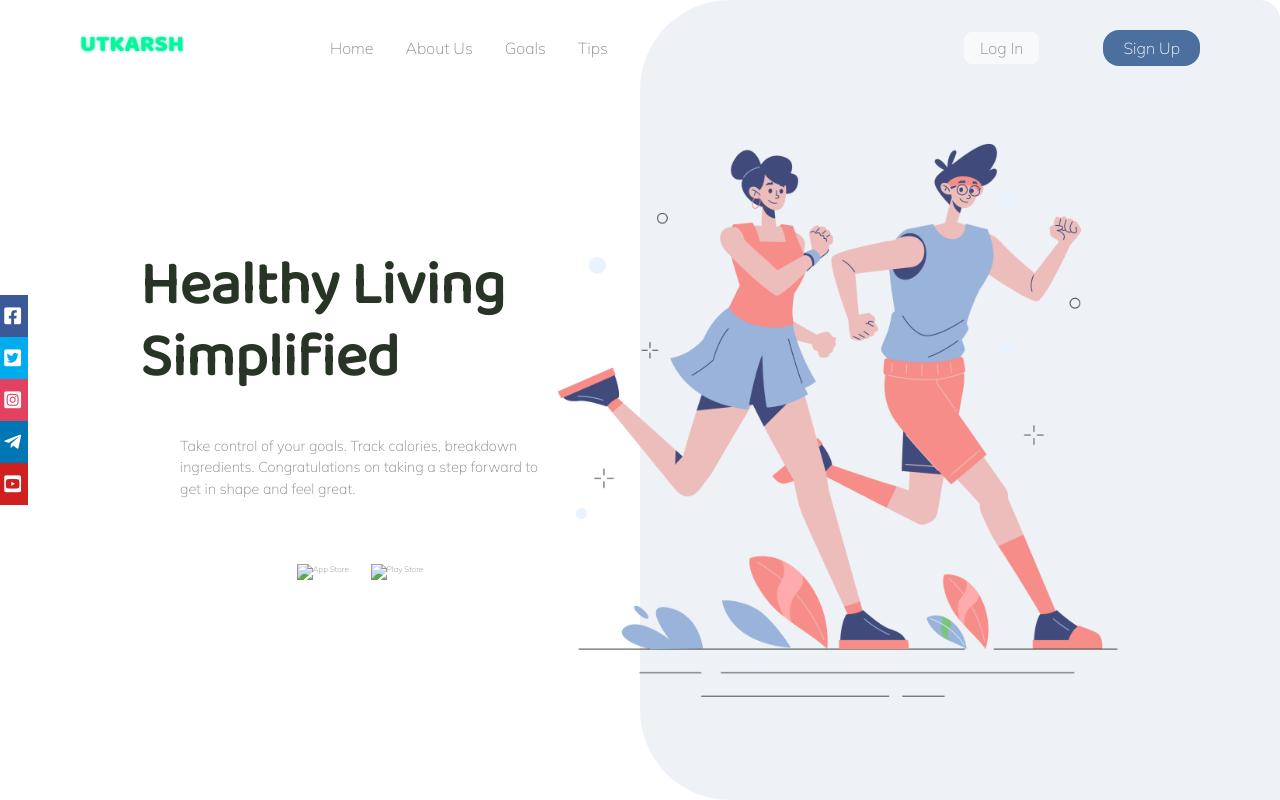
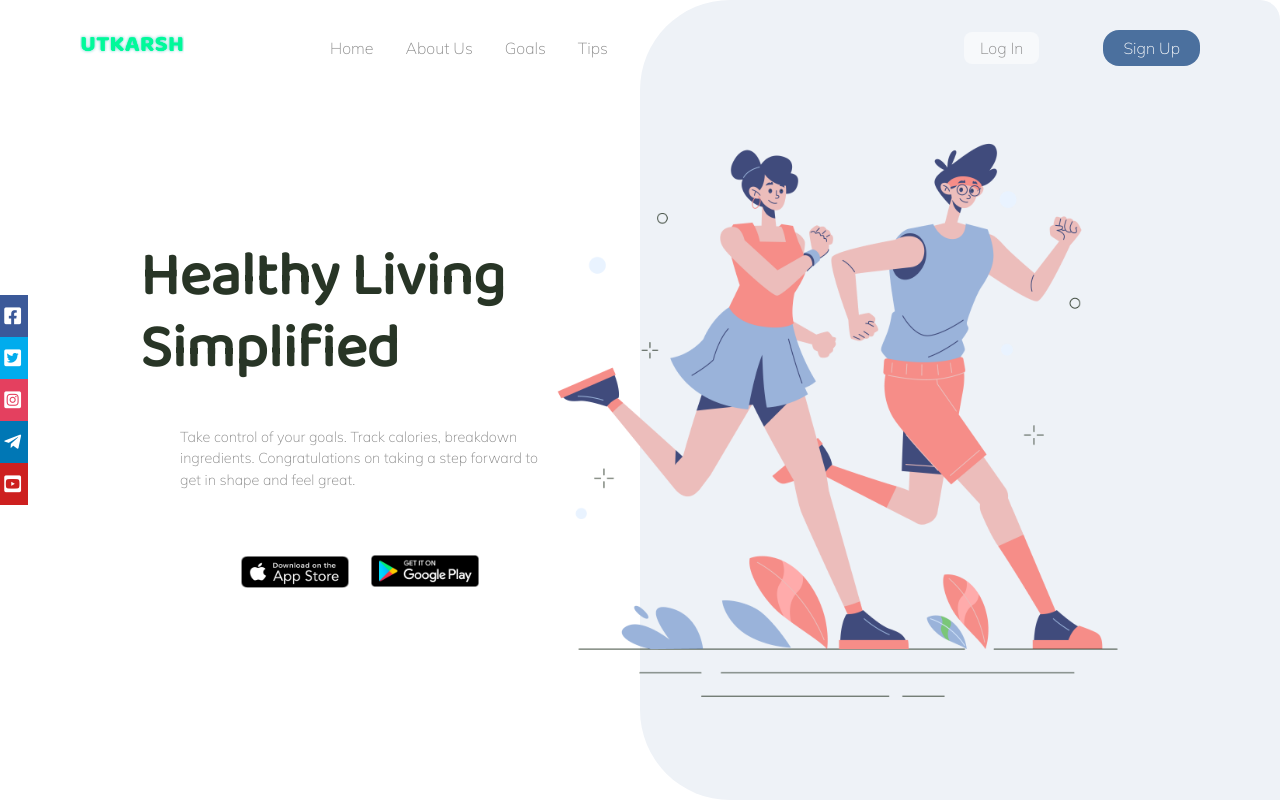
Before and after one commit to kumarUtkarsh09/TrackYourFitness.git.io, a plain HTML site: page index.html in a window 1280 px wide. Shown: the top 800 px of the page. Drawn offline with Linux system fonts and the light colour scheme; files whose address does not match are found by name.

Commit message:
Update index.html

```diff
--- a/index.html
+++ b/index.html
@@ -16,7 +16,7 @@
                         <div class="left-side-menu">
                                 <div class="logo">
                                         <a href="#">
-                                                <img src="TrackYourFitness.git.io/Photo_1653291057600.png" alt="Utkarsh">
+                                                <img src="Photo_1653291057600.png" alt="Utkarsh">
                                         </a>
                                 </div>
                                 <div class="sub-menu">
@@ -53,8 +53,8 @@
                         <h1>Healthy Living Simplified</h1>
                         <p>Take control of your goals. Track calories, breakdown ingredients. Congratulations on taking a step forward to get in shape and feel great.</p>
                         <div class="button-group">
-                                <a href="#"><img src="img/appstore.png" alt="App Store" class="appStore"></a>
-                                <a href="#"><img src="img/googlePlay.png" alt="Play Store" class="googlePlay"></a>
+                                <a href="#"><img src="appstore.png" alt="App Store" class="appStore"></a>
+                                <a href="#"><img src="googlePlay.png" alt="Play Store" class="googlePlay"></a>
                         </div>
                 </div>
 
```
